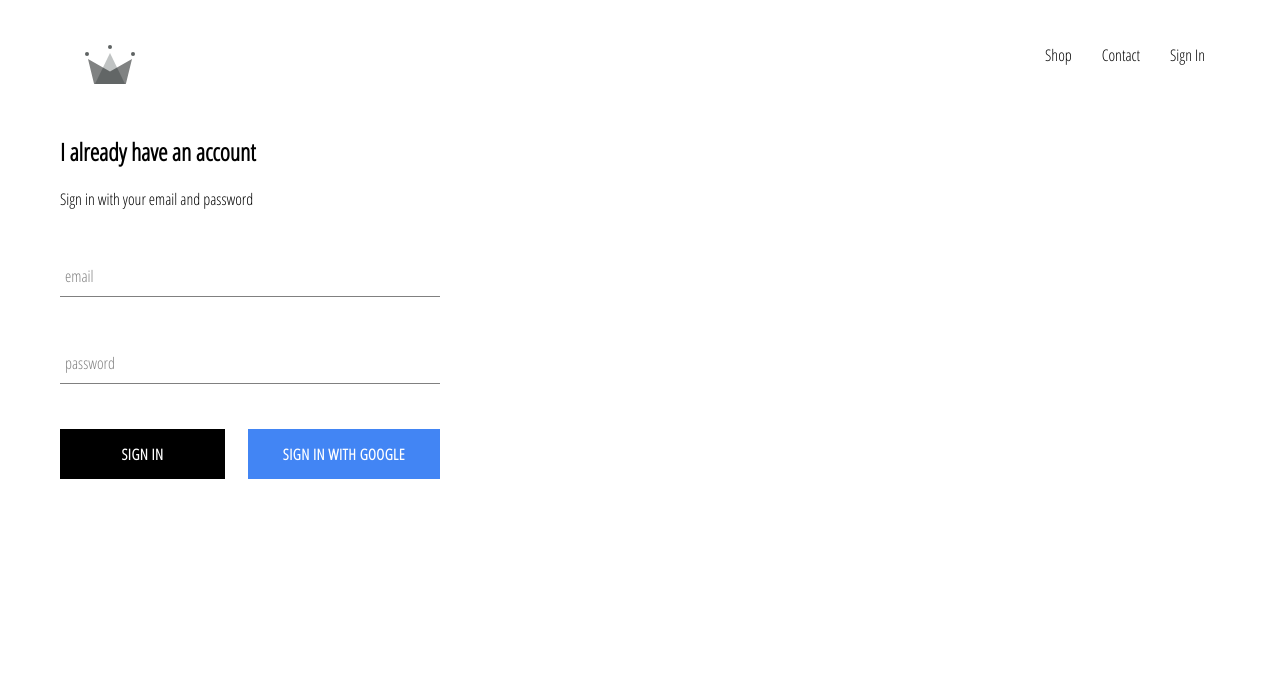
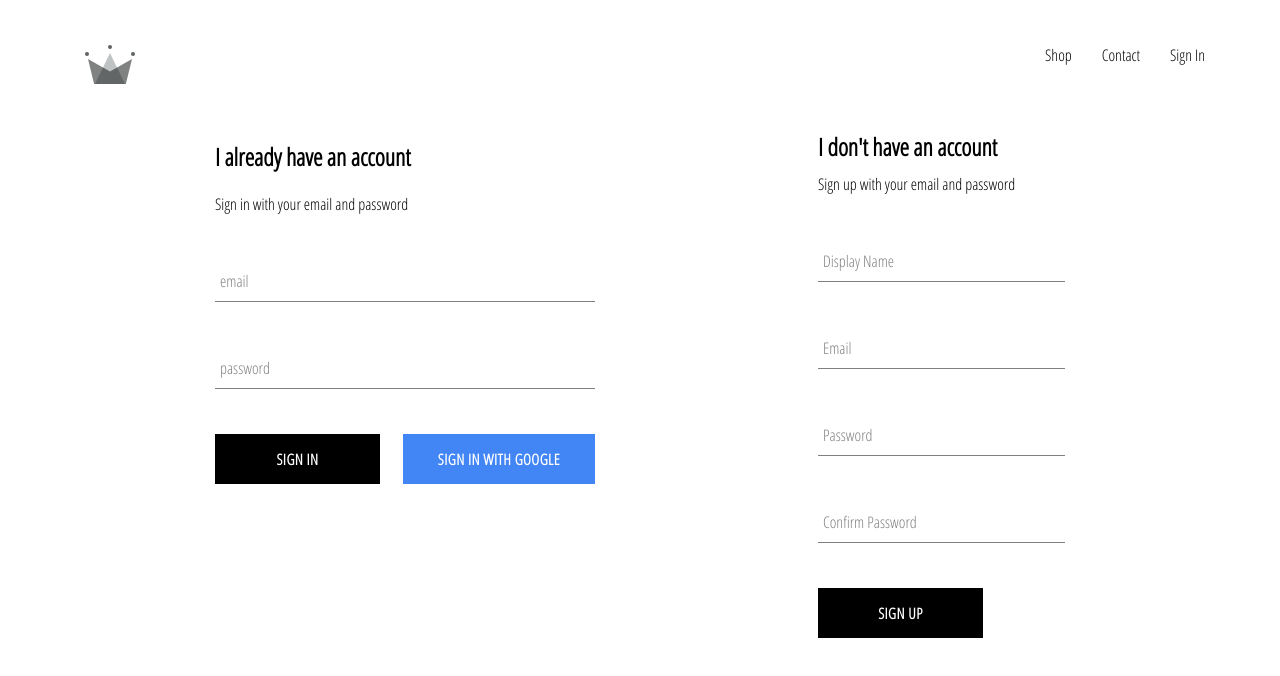
Before and after one commit to rickyklu/zz-clothing, a React (Create React App) app: page /signin in a window 1280 px wide. Shown: the top 676 px of the page. Built offline with nearby package versions, Linux system fonts and the light colour scheme; no server answers.

Commit message:
fix error with firebase not logging signed in user

```diff
--- a/src/App.js
+++ b/src/App.js
@@ -34,9 +34,9 @@
 
           console.log(this.state);
         });
-      } else {
-        this.setState({ currentUser: userAuth });
       }
+
+      this.setState({ currentUser: userAuth });
     });
   }
 
--- a/src/components/sign-in/sign-in.component.jsx
+++ b/src/components/sign-in/sign-in.component.jsx
@@ -1,7 +1,7 @@
 import React, { Component } from "react";
 import FormInput from "../form-input/form-input.component.jsx";
 import CustomButton from "../custom-button/custom-button.component.jsx";
-import { signInWithGoogle } from "../../firebase/firebase.utils";
+import {auth, signInWithGoogle } from "../../firebase/firebase.utils";
 
 import "./sign-in.styles.scss";
 
@@ -15,9 +15,17 @@
     };
   }
 
-  handleSubmit = event => {
+  handleSubmit = async event => {
     event.preventDefault();
-    this.setState({ email: "", password: "" });
+    const { email, password } = this.state;
+    try {
+      await auth.signInWithEmailAndPassword(email, password);
+      this.setState({ email: "", password: "" });
+
+    } catch (error) {
+      console.log(error);
+}
+
   };
 
   handleChange = event => {
--- /dev/null
+++ b/src/components/sign-up/sign-up.component.jsx
@@ -0,0 +1,92 @@
+import React, { Component } from 'react';
+import FormInput from '../form-input/form-input.component';
+import CustomButton from '../custom-button/custom-button.component';
+import { auth, createUserProfileDocument } from '../../firebase/firebase.utils';
+
+export default class SignUp extends Component {
+  constructor() {
+    super();
+    this.state = {
+      displayName: '',
+      email: '',
+      password: '',
+      confirmPassword: ''
+    };
+  }
+
+  handleSubmit = async event => {
+    event.preventDefault();
+    const { displayName, email, password, confirmPassword } = this.state;
+    if (password !== confirmPassword) {
+      alert('passwords do not match');
+      return;
+    }
+    try {
+      const { user } = await auth.createUserWithEmailAndPassword(
+        email,
+        password
+      );
+      await createUserProfileDocument(user, { displayName });
+      this.setState({
+        displayName: '',
+        email: '',
+        password: '',
+        confirmPassword: ''
+      });
+    } catch (error) {
+      console.log(error);
+    }
+  };
+
+  handleChange = event => {
+    const { name, value } = event.target;
+    this.setState({
+      [name]: value
+    });
+  };
+
+  render() {
+    const { displayName, email, password, confirmPassword } = this.state;
+    return (
+      <div className='signUp'>
+        <h2 className='title'>I don't have an account</h2>
+        <span>Sign up with your email and password</span>
+        <form onSubmit={this.handleSubmit} className='sign-up-form'>
+          <FormInput
+            type='text'
+            name='displayName'
+            value={displayName}
+            onChange={this.handleChange}
+            required
+            label='Display Name'
+          />
+          <FormInput
+            type='text'
+            name='email'
+            value={email}
+            onChange={this.handleChange}
+            required
+            label='Email'
+          />
+          <FormInput
+            type='password'
+            name='password'
+            value={password}
+            onChange={this.handleChange}
+            required
+            label='Password'
+          />
+          <FormInput
+            type='password'
+            name='confirmPassword'
+            value={confirmPassword}
+            onChange={this.handleChange}
+            required
+            label='Confirm Password'
+          />
+          <CustomButton type='submit'>Sign Up</CustomButton>
+        </form>
+      </div>
+    );
+  }
+}
--- /dev/null
+++ b/src/components/sign-up/sign-up.styles.scss
@@ -0,0 +1,9 @@
+.sign-up {
+  display: flex;
+  flex-direction: column;
+  width: 380px;
+
+  .title {
+    margin: 10px 0;
+  }
+}
--- a/src/firebase/firebase.utils.js
+++ b/src/firebase/firebase.utils.js
@@ -1,39 +1,41 @@
-import firebase from "firebase/app";
-import "firebase/firestore";
-import "firebase/auth";
+import firebase from 'firebase/app';
+import 'firebase/firestore';
+import 'firebase/auth';
 
 const firebaseConfig = {
-  apiKey: "AIzaSyDGGSexdXhqGbOPLPf3qI18qLlJcZ9--cY",
-  authDomain: "watch-store-a7d85.firebaseapp.com",
-  databaseURL: "https://watch-store-a7d85.firebaseio.com",
-  projectId: "watch-store-a7d85",
-  storageBucket: "watch-store-a7d85.appspot.com",
-  messagingSenderId: "631427785810",
-  appId: "1:631427785810:web:aecb36b82b5a8aea546b8b",
-  measurementId: "G-MLCEWTDFRL"
+  apiKey: 'AIzaSyDGGSexdXhqGbOPLPf3qI18qLlJcZ9--cY',
+  authDomain: 'watch-store-a7d85.firebaseapp.com',
+  databaseURL: 'https://watch-store-a7d85.firebaseio.com',
+  projectId: 'watch-store-a7d85',
+  storageBucket: 'watch-store-a7d85.appspot.com',
+  messagingSenderId: '631427785810',
+  appId: '1:631427785810:web:aecb36b82b5a8aea546b8b',
+  measurementId: 'G-MLCEWTDFRL'
 };
 
 export const createUserProfileDocument = async (userAuth, additionalData) => {
   // check valid user
   if (!userAuth) return;
+
   // query inside firestore to see if already exists
-  const userRef = firestore.doc(`users/${userAuth.id}`);
+  const userRef = firestore.doc(`users/${userAuth.uid}`);
   const snapShot = await userRef.get();
+
   if (!snapShot.exists) {
     const { displayName, email } = userAuth;
     const createdAt = new Date();
-
     try {
       await userRef.set({
-        ...additionalData,
         displayName,
+        email,
         createdAt,
-        email
+        ...additionalData
       });
     } catch (error) {
-      console.log("error creating user", error.message);
+      console.log('error creating user', error.message);
     }
   }
+
   return userRef;
 };
 
@@ -43,8 +45,7 @@
 export const firestore = firebase.firestore();
 
 const provider = new firebase.auth.GoogleAuthProvider();
-// trigger google popup whenever use google authenticaiton
-provider.setCustomParameters({ prompt: "select_account" });
+provider.setCustomParameters({ prompt: 'select_account' });
 export const signInWithGoogle = () => auth.signInWithPopup(provider);
 
 export default firebase;
--- a/src/pages/signin-register/signin-register.component.jsx
+++ b/src/pages/signin-register/signin-register.component.jsx
@@ -1,11 +1,13 @@
-import React from "react";
-import SignIn from "../../components/sign-in/sign-in.component.jsx";
-import "./signin-register.styles.scss";
+import React from 'react';
+import SignIn from '../../components/sign-in/sign-in.component.jsx';
+import SignUp from '../../components/sign-up/sign-up.component.jsx';
+import './signin-register.styles.scss';
 
 const SignInRegister = () => {
   return (
-    <div className='sign-in-an-sign-up'>
+    <div className='signin-register'>
       <SignIn />
+      <SignUp />
     </div>
   );
 };
--- a/src/pages/signin-register/signin-register.styles.scss
+++ b/src/pages/signin-register/signin-register.styles.scss
@@ -0,0 +1,7 @@
+.signin-register {
+  width: 850px;
+  display: flex;
+  justify-content: space-between;
+  margin: 30px auto;
+
+}
```
